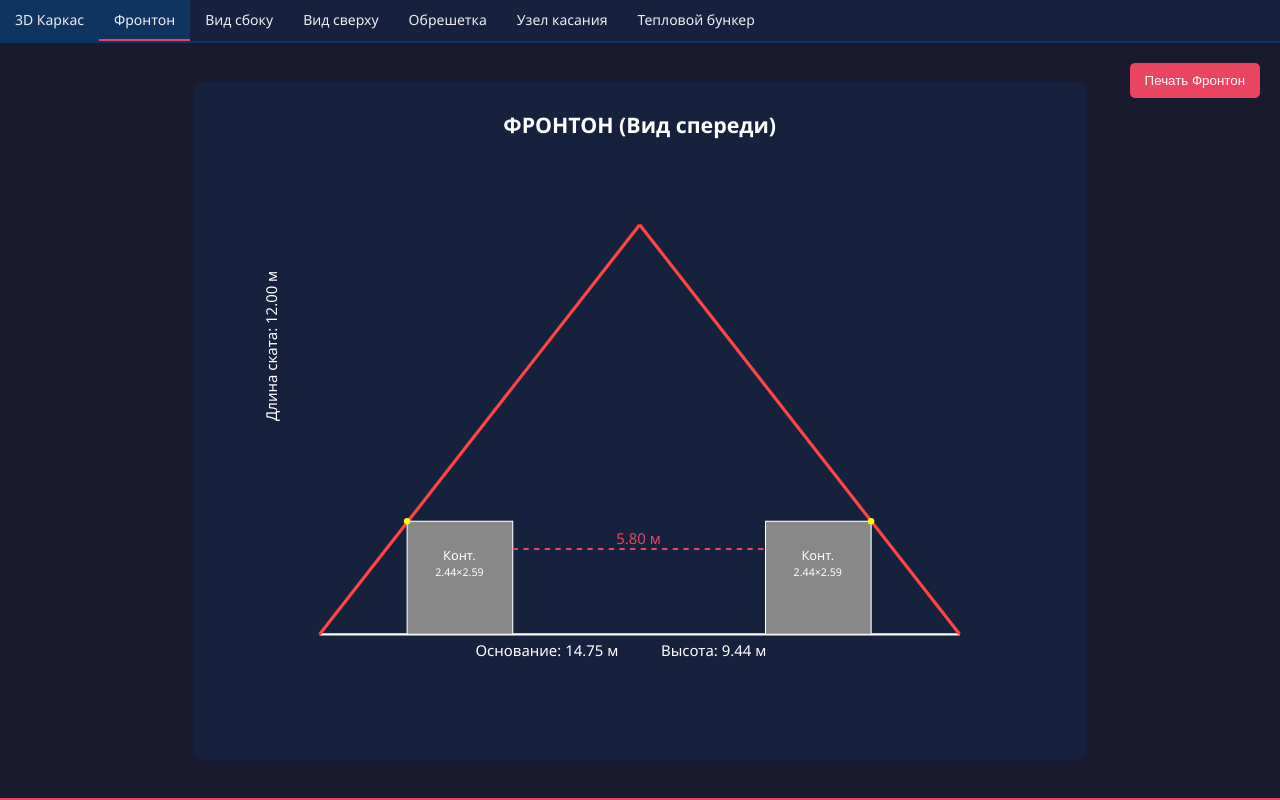
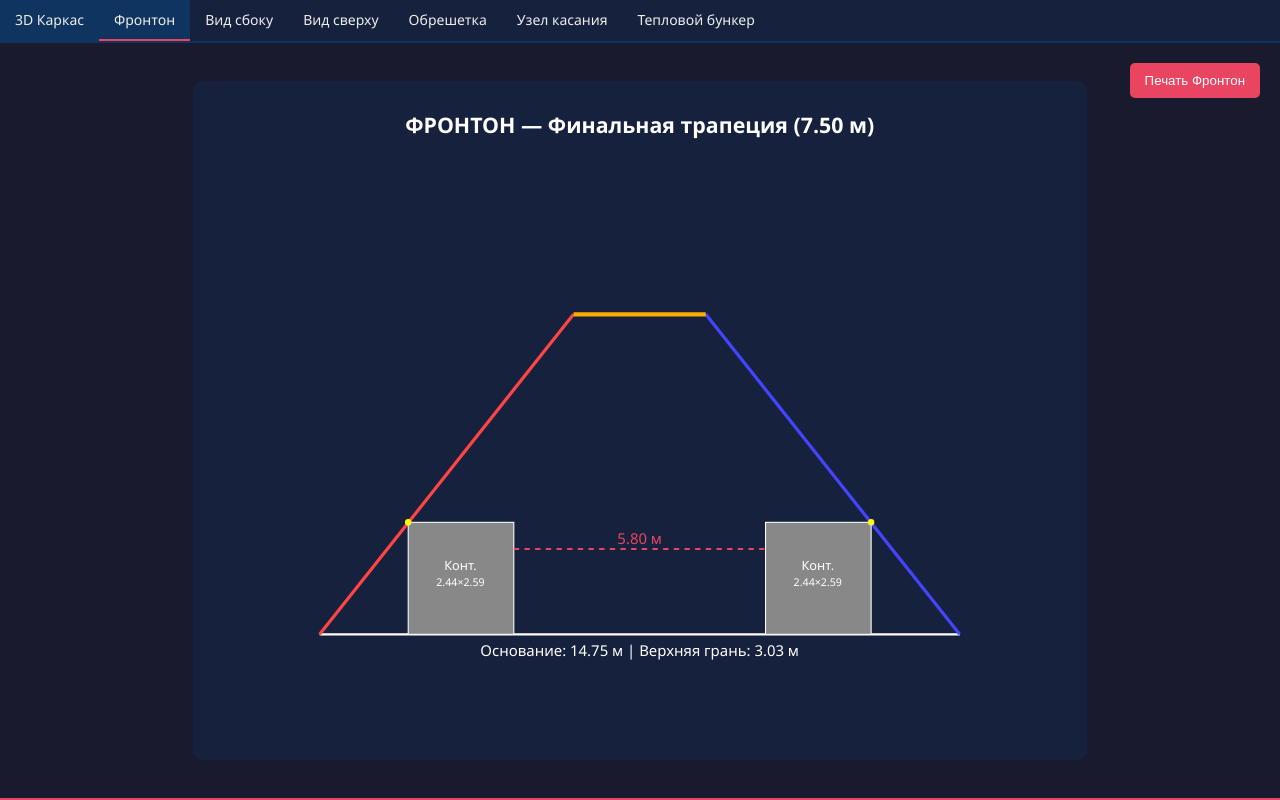
Before and after one commit to Rinat-Bazalt/black-cocoon-hq, a plain HTML site: page index.html in a window 1280 px wide. Both pictures are taken after a click on the element "Фронтон". Drawn offline with nearby package versions, Linux system fonts and the light colour scheme.

Commit message:
Update index.html

```diff
--- a/index.html
+++ b/index.html
@@ -3,7 +3,7 @@
 <head>
   <meta charset="UTF-8">
   <meta name="viewport" content="width=device-width, initial-scale=1.0">
-  <title>BLACK COCOON - Цифровой Штаб v2</title>
+  <title>BLACK COCOON - Цифровой Штаб (Финальный Фронтон)</title>
   <style>
     body { margin: 0; font-family: 'Segoe UI', sans-serif; background: #1a1a2e; color: #eee; display: flex; flex-direction: column; height: 100vh; }
     .tabs { display: flex; background: #16213e; border-bottom: 2px solid #0f3460; flex-wrap: wrap; }
@@ -28,31 +28,43 @@
   <div class="tab" onclick="switchTab('bunker')">Тепловой бункер</div>
 </div>
 
+<!-- 3D Каркас -->
 <div id="3d" class="panel active">
   <button class="btn-print" onclick="printPanel('3d')">Печать 3D</button>
 </div>
+
+<!-- Фронтон (Финальная усечённая трапеция) -->
 <div id="front" class="panel">
   <button class="btn-print" onclick="printPanel('front')">Печать Фронтон</button>
   <svg id="front-svg" viewBox="0 0 800 600">
+    <!-- Основание (14.75 м) -->
     <line x1="100" y1="500" x2="700" y2="500" stroke="white" stroke-width="2"/>
-    <line x1="100" y1="500" x2="400" y2="116" stroke="#ff4444" stroke-width="3"/>
-    <line x1="700" y1="500" x2="400" y2="116" stroke="#ff4444" stroke-width="3"/>
-    <text x="400" y="30" fill="white" text-anchor="middle" font-size="20" font-weight="bold">ФРОНТОН (Вид спереди)</text>
-    <text x="380" y="520" fill="white" text-anchor="end" font-size="14">Основание: 14.75 м</text>
-    <text x="420" y="520" fill="white" text-anchor="start" font-size="14">Высота: 9.44 м</text>
-    <text x="60" y="300" fill="white" font-size="14" transform="rotate(-90,60,300)">Длина ската: 12.00 м</text>
-    <rect x="182" y="394" width="99" height="106" fill="#888888" stroke="white" stroke-width="1"/>
-    <text x="231" y="430" fill="white" text-anchor="middle" font-size="12">Конт.</text>
-    <text x="231" y="445" fill="white" text-anchor="middle" font-size="10">2.44×2.59</text>
-    <rect x="518" y="394" width="99" height="106" fill="#888888" stroke="white" stroke-width="1"/>
-    <text x="567" y="430" fill="white" text-anchor="middle" font-size="12">Конт.</text>
-    <text x="567" y="445" fill="white" text-anchor="middle" font-size="10">2.44×2.59</text>
-    <line x1="281" y1="420" x2="518" y2="420" stroke="#e94560" stroke-width="2" stroke-dasharray="5,5"/>
-    <text x="399" y="415" fill="#e94560" text-anchor="middle" font-size="14">5.80 м</text>
-    <circle cx="182" cy="394" r="3" fill="yellow"/>
-    <circle cx="617" cy="394" r="3" fill="yellow"/>
+    <!-- Южный скат до высоты 7.5 м -->
+    <line x1="100" y1="500" x2="338" y2="200" stroke="#ff4444" stroke-width="3"/>
+    <!-- Северный скат до высоты 7.5 м -->
+    <line x1="700" y1="500" x2="462" y2="200" stroke="#4444ff" stroke-width="3"/>
+    <!-- Верхняя грань (3.03 м) -->
+    <line x1="338" y1="200" x2="462" y2="200" stroke="#ffaa00" stroke-width="4"/>
+    <!-- Подписи -->
+    <text x="400" y="30" fill="white" text-anchor="middle" font-size="20" font-weight="bold">ФРОНТОН — Финальная трапеция (7.50 м)</text>
+    <text x="400" y="520" fill="white" text-anchor="middle" font-size="14">Основание: 14.75 м | Верхняя грань: 3.03 м</text>
+    <!-- Контейнеры (касание сохранено) -->
+    <rect x="183" y="395" width="99" height="105" fill="#888888" stroke="white" stroke-width="1"/>
+    <text x="232" y="440" fill="white" text-anchor="middle" font-size="12">Конт.</text>
+    <text x="232" y="455" fill="white" text-anchor="middle" font-size="10">2.44×2.59</text>
+    <rect x="518" y="395" width="99" height="105" fill="#888888" stroke="white" stroke-width="1"/>
+    <text x="567" y="440" fill="white" text-anchor="middle" font-size="12">Конт.</text>
+    <text x="567" y="455" fill="white" text-anchor="middle" font-size="10">2.44×2.59</text>
+    <!-- Зазор (5.80 м) -->
+    <line x1="282" y1="420" x2="518" y2="420" stroke="#e94560" stroke-width="2" stroke-dasharray="5,5"/>
+    <text x="400" y="415" fill="#e94560" text-anchor="middle" font-size="14">5.80 м</text>
+    <!-- Точки касания -->
+    <circle cx="183" cy="395" r="3" fill="yellow"/>
+    <circle cx="617" cy="395" r="3" fill="yellow"/>
   </svg>
 </div>
+
+<!-- Вид сбоку -->
 <div id="side" class="panel">
   <button class="btn-print" onclick="printPanel('side')">Печать Вид сбоку</button>
   <svg id="side-svg" viewBox="0 0 800 200">
@@ -61,10 +73,12 @@
     <line x1="750" y1="100" x2="750" y2="20" stroke="#ff4444" stroke-width="3"/>
     <line x1="50" y1="20" x2="750" y2="20" stroke="#4444ff" stroke-width="2"/>
     <text x="400" y="15" fill="white" text-anchor="middle">Длина: 10.00 м</text>
-    <text x="400" y="120" fill="white" text-anchor="middle">Скат: 12.00 м</text>
-    <text x="30" y="60" fill="white" transform="rotate(-90,30,60)">Высота: 9.44 м</text>
+    <text x="400" y="120" fill="white" text-anchor="middle">Скат: 9.52 м</text>
+    <text x="30" y="60" fill="white" transform="rotate(-90,30,60)">Высота: 7.50 м</text>
   </svg>
 </div>
+
+<!-- Вид сверху -->
 <div id="top" class="panel">
   <button class="btn-print" onclick="printPanel('top')">Печать Вид сверху</button>
   <svg id="top-svg" viewBox="0 0 600 400">
@@ -79,13 +93,16 @@
     <text x="300" y="200" fill="#e94560" text-anchor="middle">Зазор 5.80 м</text>
   </svg>
 </div>
+
+<!-- Обрешётка ската -->
 <div id="lathing" class="panel">
   <button class="btn-print" onclick="printPanel('lathing')">Печать Обрешетка</button>
   <svg id="lathing-svg" viewBox="0 0 800 400">
     <line x1="50" y1="350" x2="750" y2="350" stroke="white" stroke-width="2"/>
     <line x1="50" y1="350" x2="400" y2="50" stroke="#ff4444" stroke-width="3"/>
     <text x="400" y="30" fill="white" text-anchor="middle" font-size="16">ОБРЕШЕТКА СКАТА (разрез)</text>
-    <text x="400" y="380" fill="white" text-anchor="middle">Длина ската: 12.00 м, шаг трапов: 300 мм</text>
+    <text x="400" y="380" fill="white" text-anchor="middle">Длина ската: 9.52 м, шаг трапов: 300 мм</text>
+    <!-- Ступени (трапы) -->
     <line x1="80" y1="340" x2="120" y2="340" stroke="#00ccff" stroke-width="4"/>
     <line x1="140" y1="328" x2="180" y2="328" stroke="#00ccff" stroke-width="4"/>
     <line x1="200" y1="315" x2="240" y2="315" stroke="#00ccff" stroke-width="4"/>
@@ -101,6 +118,8 @@
     <text x="200" y="310" fill="white" font-size="10">→ ходьба при засыпке</text>
   </svg>
 </div>
+
+<!-- Узел касания -->
 <div id="node" class="panel">
   <button class="btn-print" onclick="printPanel('node')">Печать Узел</button>
   <svg id="node-svg" viewBox="0 0 600 400">
@@ -115,22 +134,28 @@
     <text x="50" y="70" fill="white" font-size="12">Угол 52°</text>
   </svg>
 </div>
+
+<!-- Тепловой бункер -->
 <div id="bunker" class="panel">
   <button class="btn-print" onclick="printPanel('bunker')">Печать Бункер</button>
   <svg id="bunker-svg" viewBox="0 0 400 800">
     <rect x="100" y="50" width="200" height="700" fill="none" stroke="white" stroke-width="2"/>
     <text x="200" y="30" fill="white" text-anchor="middle" font-size="16">40-фут контейнер</text>
     <text x="200" y="770" fill="white" text-anchor="middle" font-size="12">Песок (~65 т)</text>
+    <!-- Кирпичные каналы -->
     <rect x="130" y="100" width="40" height="600" fill="#8b4513" stroke="white" stroke-width="1"/>
     <rect x="230" y="100" width="40" height="600" fill="#8b4513" stroke="white" stroke-width="1"/>
     <text x="150" y="400" fill="white" text-anchor="middle" transform="rotate(90,150,400)">Кирпичный канал</text>
     <text x="250" y="400" fill="white" text-anchor="middle" transform="rotate(90,250,400)">Кирпичный канал</text>
+    <!-- Змеевики -->
     <path d="M80,200 Q90,180 100,200 T120,200" fill="none" stroke="#00ffcc" stroke-width="2"/>
     <text x="70" y="180" fill="#00ffcc" font-size="10">Змеевик ГВС</text>
     <path d="M280,500 Q290,480 300,500 T320,500" fill="none" stroke="#ff9900" stroke-width="2"/>
     <text x="290" y="480" fill="#ff9900" font-size="10">Паровой змеевик</text>
   </svg>
-</div><script>
+</div>
+
+<script>
   function switchTab(name) {
     document.querySelectorAll('.tab').forEach(t => t.classList.remove('active'));
     document.querySelectorAll('.panel').forEach(p => p.classList.remove('active'));
@@ -161,7 +186,7 @@
       const orbitScript = document.createElement('script');
       orbitScript.src = 'https://cdn.jsdelivr.net/npm/three@0.128.0/examples/js/controls/OrbitControls.js';
       orbitScript.onload = function() {
-        const W = 14.75, L = 10.0, H = 9.44;
+        const W = 14.75, L = 10.0, H = 7.5;
         const scene = new THREE.Scene(); scene.background = new THREE.Color(0x111122);
         const camera = new THREE.PerspectiveCamera(45, panel.clientWidth / panel.clientHeight, 0.1, 1000);
         camera.position.set(15, 10, 20); camera.lookAt(0, 0, 4);
@@ -178,10 +203,11 @@
           scene.add(new THREE.Line(g, new THREE.LineBasicMaterial({ color })));
         }
         const v0 = new THREE.Vector3(-W/2, -L/2, 0), v1 = new THREE.Vector3(W/2, -L/2, 0), v2 = new THREE.Vector3(W/2, L/2, 0), v3 = new THREE.Vector3(-W/2, L/2, 0);
-        const v4 = new THREE.Vector3(0, -L/2, H), v5 = new THREE.Vector3(0, L/2, H);
+        const topWidth = W * (9.44 - H) / 9.44;
+        const v4 = new THREE.Vector3(-topWidth/2, -L/2, H), v5 = new THREE.Vector3(topWidth/2, -L/2, H), v6 = new THREE.Vector3(topWidth/2, L/2, H), v7 = new THREE.Vector3(-topWidth/2, L/2, H);
         addLine(v0, v1, 0xffffff); addLine(v1, v2, 0xffffff); addLine(v2, v3, 0xffffff); addLine(v3, v0, 0xffffff);
-        addLine(v0, v4, 0xff4444); addLine(v1, v4, 0xff4444); addLine(v2, v5, 0xff4444); addLine(v3, v5, 0xff4444);
-        addLine(v4, v5, 0x4444ff);
+        addLine(v0, v4, 0xff4444); addLine(v1, v5, 0xff4444); addLine(v2, v6, 0x4444ff); addLine(v3, v7, 0x4444ff);
+        addLine(v4, v5, 0xffaa00); addLine(v5, v6, 0xffaa00); addLine(v6, v7, 0xffaa00); addLine(v7, v4, 0xffaa00);
         scene.add(new THREE.GridHelper(15, 20, 0x333366, 0x333366));
         function animate() { requestAnimationFrame(animate); controls.update(); renderer.render(scene, camera); }
         animate();
```
